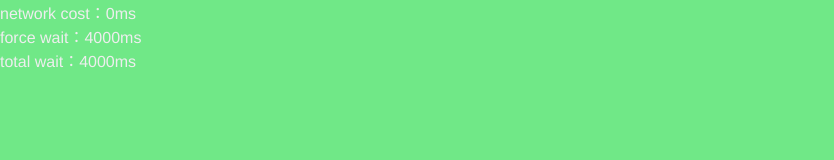
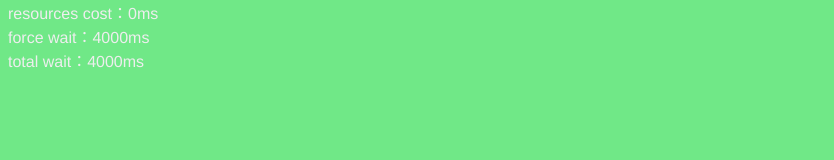
Before and after one commit to gorillaz-f/nutellaJS, a website: page example/demo2/index.html in a window 1280 px wide. Shown: the top 160 px of the page, without its empty margins (0-834 px from the left). Drawn offline with Linux system fonts and the light colour scheme; files that its build step writes are made by us from their sources.

Commit message:
improve detail of loading page

```diff
--- a/example/demo2/loadingPage.css
+++ b/example/demo2/loadingPage.css
@@ -111,4 +111,5 @@
 
 .memo-text {
     color: #eee;
+    margin-left: 8px;
 }
--- a/example/demo2/loadingPage.js
+++ b/example/demo2/loadingPage.js
@@ -8,7 +8,7 @@ nut.Pages.LoadingPageView = nut.Pages.PageView.extend({
         text.append('<span>感谢你关注我，请往下看吧</span>');
 
         var memo = $('<div class="memo-text"></div>');
-        memo.append('<p>network cost：'+this.options.cost+'ms</p>');
+        memo.append('<p>resources cost：'+this.options.cost+'ms</p>');
         if (Number(this.options.delay)>100) {
             memo.append('<p>force wait：'+this.options.delay+'ms</p>');
             memo.append('<p>total wait：'+ (Number(this.options.delay)+Number(this.options.cost)) +'ms</p>');
```
